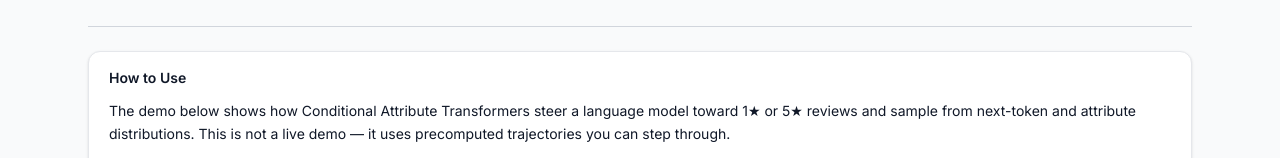
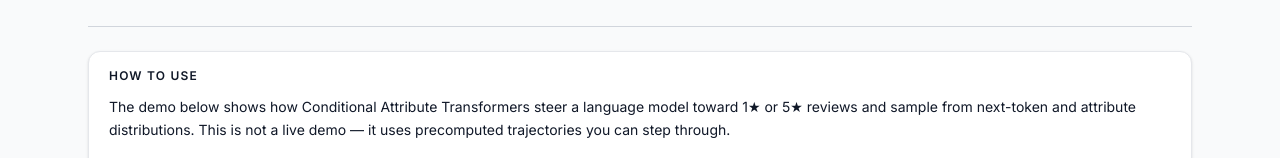
Before and after one commit to AJLozaLab/CAT-demo, a Next.js app: page / in a window 1280 px wide. Shown: the part 313-471 px from the top of the page. Built offline with nearby package versions, Linux system fonts and the light colour scheme.

Commit message:
Update CATDemo.jsx

```diff
--- a/components/CATDemo.jsx
+++ b/components/CATDemo.jsx
@@ -1475,7 +1475,7 @@ export default function CATDemo() {
 
           <div className="mt-6 pt-6 border-t border-gray-300">
             <div className="bg-white border border-gray-200 rounded-xl px-5 py-4 shadow-sm text-gray-900 text-xs sm:text-sm leading-relaxed space-y-3">
-              <h2 className="text-sm font-semibold text-gray-900">How to Use</h2>
+              <div className="text-xs text-gray-900 uppercase tracking-widest mb-3 font-semibold">How to use</div>
               <p>
                 The demo below shows how Conditional Attribute Transformers steer a language model toward 1★ or 5★ reviews and sample from next-token and attribute distributions. This is not a live demo — it uses precomputed trajectories you can step through.
               </p>
```
